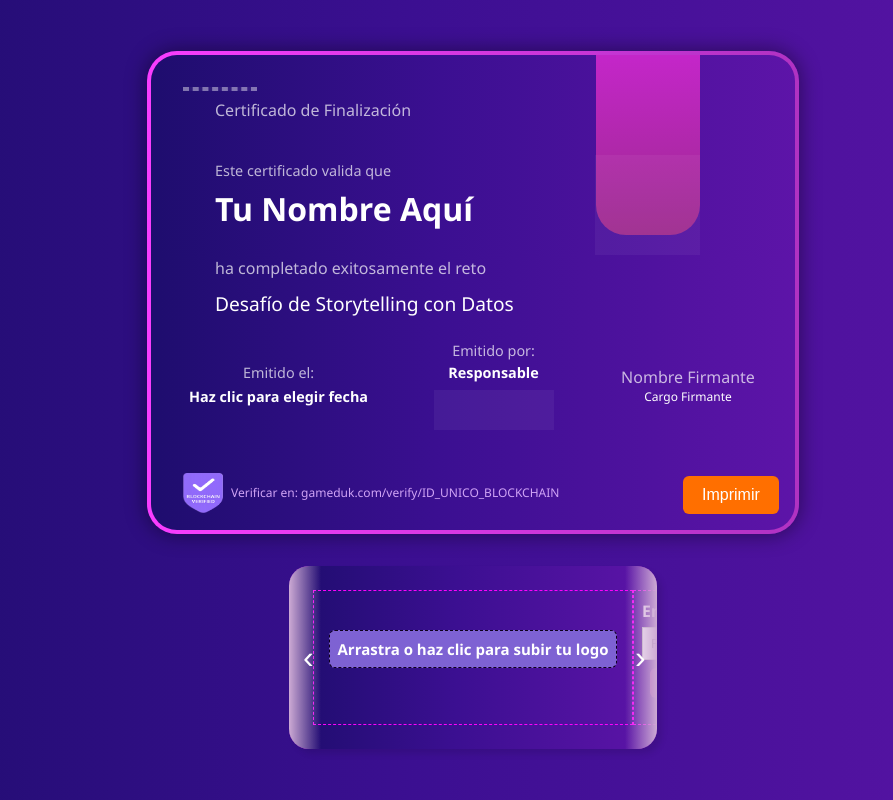
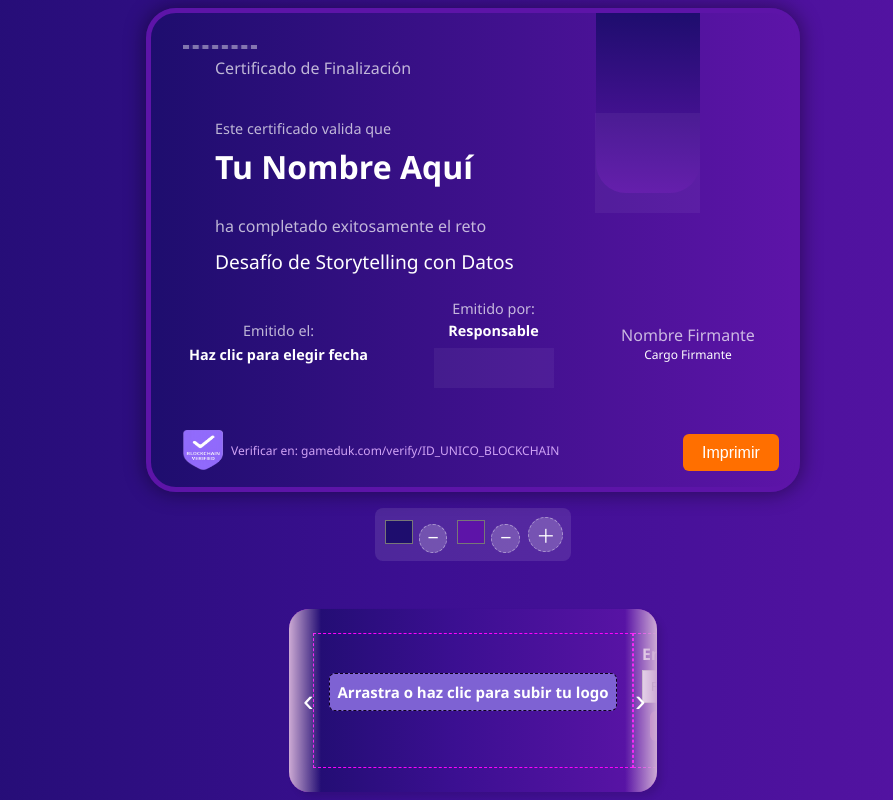
Before and after one commit to duringtheday/gameduk-microsaas, a React (Vite) app: page / in a window 1280 px wide. Shown: the whole page, without its empty margins (167-1060 px from the left). Built offline with nearby package versions, Linux system fonts and the light colour scheme.

Commit message:
GameDuk Certificate App - fix some styles, color control bars

```diff
--- a/src/components/CertificateForm.jsx
+++ b/src/components/CertificateForm.jsx
@@ -272,11 +272,57 @@ export default function CertificateForm() {
 
 
 
+  // --- CONTROL COLORS ---
+  const [bgColors, setBgColors] = useState(['#1E0D6E', '#5D14A8']);
+  const removeColorStop = i => {
+    if (bgColors.length > 1) {
+      const newCols = bgColors.filter((_, idx) => idx !== i);
+      setBgColors(newCols);
+    }
+  };
+
+  // función para calcular luminancia y poder ordenar colores
+  function hexToLuminance(hex) {
+    const c = hex.slice(1);
+    const rgb = parseInt(c, 16);
+    const r = (rgb >> 16) & 0xff;
+    const g = (rgb >> 8) & 0xff;
+    const b = (rgb >> 0) & 0xff;
+    // fórmula de luminancia relativa
+    return 0.2126 * (r / 255) + 0.7152 * (g / 255) + 0.0722 * (b / 255);
+  }
+
+  // --- RIBBON - extrae color más claro y más oscuro para la cinta
+  const sorted = [...bgColors].sort((a, b) => hexToLuminance(a) - hexToLuminance(b));
+
+  // const ribbonStops = [sorted[0], sorted[sorted.length - 1]];
+  // Calculamos luminancia promedio para decidir un borde contrastante:
+  const avgLuminance =
+    bgColors.reduce((sum, c) => sum + hexToLuminance(c), 0) / bgColors.length;
+
+  // **RIBBON**: si el fondo es claro (>0.5) usamos los 2 colores más oscuros,
+  // si es oscuro, los 2 más claros
+  let ribbonStops;
+  if (avgLuminance > 0.5) {
+    ribbonStops = sorted.slice(0, 2);       // dos más oscuros
+  } else {
+    ribbonStops = sorted.slice(-2);         // dos más claros
+  }
+  // --- BORDER - si el fondo en promedio es muy claro (>0.5), elige el más oscuro, sino el más claro:
+  const borderColor = avgLuminance > 0.5 ? sorted[0] : sorted[sorted.length - 1];
+
+
   return (
     <div className="certificate-form-container">
       {/* ─── Vista Previa del Certificado ──────────────────────────────────────── */}
       <section className="preview-section" >
-        <div className="certificate" ref={certificateRef}>
+        <div className="certificate"
+          ref={certificateRef}
+          style={{
+            backgroundImage: `linear-gradient(to right, ${bgColors.join(',')})`,
+            border: `5px solid ${borderColor}`    // borde contrastante
+          }}
+        >
           {/* LOGO DEL CURSO */}
           <div className="certificate-header-block">
             {logoUrl ? (
@@ -298,7 +344,11 @@ export default function CertificateForm() {
           </div>
           <div className="certificate-body-block">
             {/* cinta y sello */}
-            <div className="ribbon" />
+            <div className="ribbon"
+              style={{
+                background: `linear-gradient(to bottom, ${ribbonStops.join(',')})`
+              }}
+            />
             {/* SELLO */}
             {sealUrl ? (
               <img
@@ -509,7 +559,40 @@ export default function CertificateForm() {
 
           </div>
         </div>
-        {/* ─── Formulario ───────────────────────────────────────────────────────── */}
+
+
+        {/* ─── BARRA DE CONTROL DE FONDO ───────────────────────────────────────────────────────── */}
+        <div className="color-control-bar">
+          {bgColors.map((col, i) => (
+            <div key={i} className="color-stop">
+              <input
+                type="color"
+                value={col}
+                onChange={e => {
+                  const newCols = [...bgColors];
+                  newCols[i] = e.target.value;
+                  setBgColors(newCols);
+                }}
+              />
+              {bgColors.length > 1 && (
+                <button
+                  type="button"
+                  className="remove-color-stop"
+                  onClick={() => removeColorStop(i)}
+                >−</button>
+              )}
+            </div>
+          ))}
+          <button
+            type="button"
+            className="add-color-stop"
+            onClick={() => setBgColors([...bgColors, '#ffffff'])}
+          >＋</button>
+
+        </div>
+
+
+        {/* ─── ASIDE FORM ───────────────────────────────────────────────────────── */}
 
         <aside className="form-section form-slider">
           <button
--- a/src/styles/CertificateForm.css
+++ b/src/styles/CertificateForm.css
@@ -91,22 +91,22 @@ body {
   border-radius: 30px !important;
 
   /* borde transparente para dejar espacio al degradado */
-  border: 4.85px solid transparent !important;
+  /* border: 4.85px solid transparent !important; */
 
   /* doble fondo:
      1) interior (padding-box) con tu degradado índigo→violeta→púrpura
      2) exterior (border-box) con el degradado rosa→magenta */
-  background:
+  /* background:
     linear-gradient(to right,
       #1E0D6E 0%,
       #3B0F91 45%,
       #5D14A8 100%) padding-box,
     linear-gradient(to right,
       #f93dff 0%,
-      #b032c2 100%) border-box !important;
+      #b032c2 100%) border-box !important; */
 
   /* clipping para que cada fondo se limite a su caja */
-  background-clip: padding-box, border-box !important;
+  /* background-clip: padding-box, border-box !important; */
 
   /* resto de tus estilos */
   width: 100% !important;
@@ -445,12 +445,16 @@ h1.cert-header.editable-text.move-down {
     aspect-ratio: 297 / 210 !important;
     border-radius: 30px !important;
     border: 5px solid transparent !important;
-    background:
+    /* background:
       linear-gradient(to right, #1E0D6E 0%, #3B0F91 45%, #5D14A8 100%) padding-box,
-      linear-gradient(to right, #f93dff 0%, #b032c2 100%) border-box !important;
-    background-clip: padding-box, border-box;
+      linear-gradient(to right, #f93dff 0%, #b032c2 100%) border-box !important; */
+    /* background-clip: padding-box, border-box; */
     -webkit-print-color-adjust: exact !important;
     print-color-adjust: exact !important;
+
+
+    /* Aseguramos que el inline backgroundImage prevalezca */
+  background-image: none !important;
   }
 
 
@@ -1310,23 +1314,64 @@ h1.cert-header.editable-text.move-down {
   color: #fefaff;
 }
 
-/* Botón “＋” para añadir más colores al degradado */
-.form-controls .add-color {
+
+
+/* ─── BARRA DE CONTROL DE COLORES ─────────────────────────────────────────── */
+.color-control-bar {
+  display: flex;
+  align-items: center;
+  gap: 0.5rem;
+  padding: 0.5rem;
+  background: rgba(255,255,255,0.1);
+  border-radius: 8px;
+  overflow-x: auto;
+  margin: 1rem 0;
+}
+
+.color-control-bar .color-stop input[type="color"] {
+  width: 2rem;
+  height: 2rem;
+  padding: 0;
+  border: none;
+  background: none;
+  cursor: pointer;
+}
+
+.color-control-bar .add-color-stop {
   display: inline-flex;
   align-items: center;
   justify-content: center;
-  font-size: 1.4rem;
+  font-size: 1.2rem;
   width: 2.2rem;
   height: 2.2rem;
   background: rgba(255,255,255,0.2);
   border: 1px dashed rgba(255,255,255,0.4);
   border-radius: 50%;
-  color: #fefaff;
+  color: #fff;
   cursor: pointer;
-  flex: none;
   transition: background 0.2s;
 }
-.form-controls .add-color:hover {
+
+.color-control-bar .add-color-stop:hover {
+  background: rgba(255,255,255,0.3);
+}
+
+.color-control-bar .remove-color-stop {
+  display: inline-flex;
+  align-items: center;
+  justify-content: center;
+  margin-left: 0.25rem;
+  font-size: 1.2rem;
+  width: 1.8rem;
+  height: 1.8rem;
+  background: rgba(255,255,255,0.2);
+  border: 1px dashed rgba(255,255,255,0.4);
+  border-radius: 50%;
+  color: #fff;
+  cursor: pointer;
+  transition: background 0.2s;
+}
+.color-control-bar .remove-color-stop:hover {
   background: rgba(255,255,255,0.3);
 }
 
```
